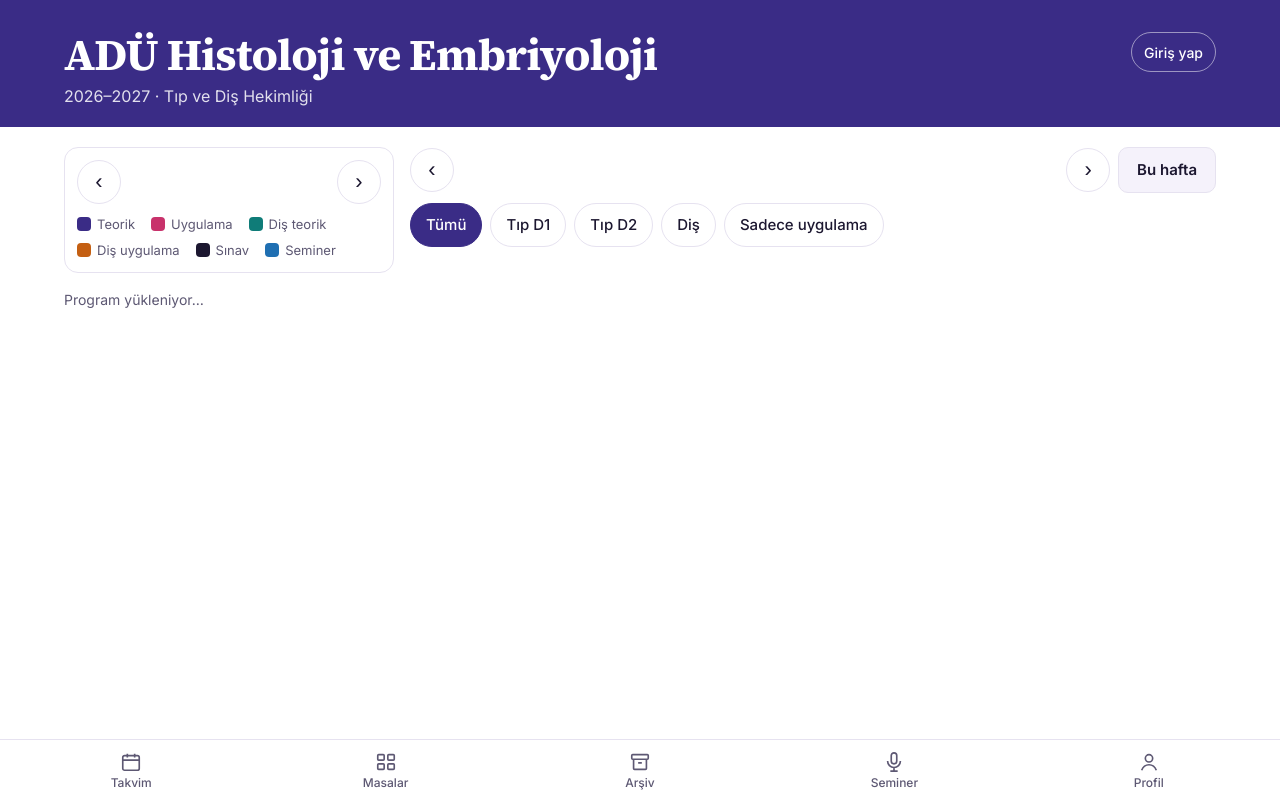
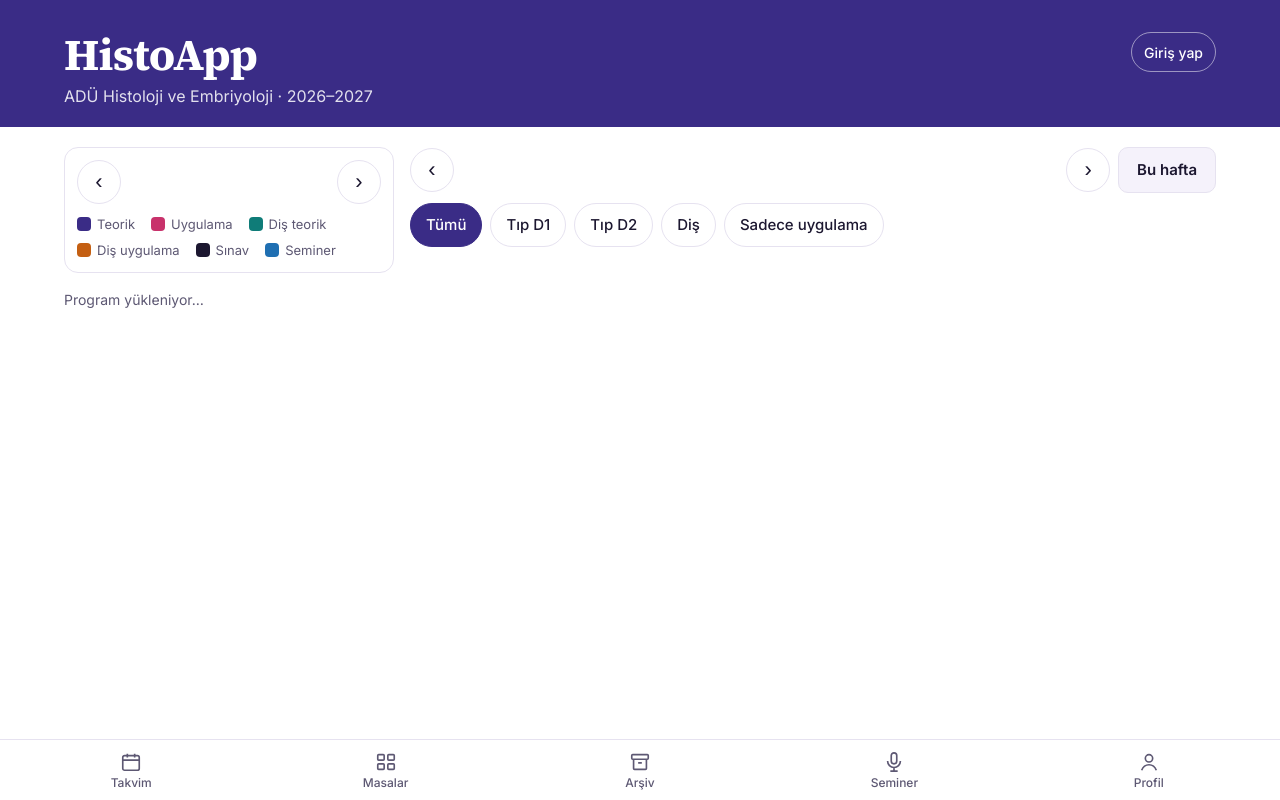
Before and after one commit to ADU-Histoloji/AD-Histoloji, a plain HTML site: page index.html in a window 1280 px wide. Drawn offline with Linux system fonts and the light colour scheme.

Commit message:
Uygulamanın adı HistoApp
Co-Authored-By: Claude Opus 5.5 <noreply@anthropic.com>
Claude-Session: https://claude.ai/code/session_015Qrhu7qnyY4JjAKKPzGZjc

```diff
--- a/index.html
+++ b/index.html
@@ -3,7 +3,7 @@
 <head>
 <meta charset="utf-8">
 <meta name="viewport" content="width=device-width, initial-scale=1, viewport-fit=cover">
-<title>ADÜ Histoloji ve Embriyoloji</title>
+<title>HistoApp · ADÜ Histoloji ve Embriyoloji</title>
 <meta name="theme-color" content="#3a2c86">
 <script>
   // Seçilen boya teması ve açık/koyu görünüm, sayfa çizilmeden uygulanır (renk sıçraması olmasın)
@@ -13,7 +13,7 @@
 <link rel="icon" href="icons/icon-192.png">
 <link rel="apple-touch-icon" href="icons/icon-192.png">
 <meta name="apple-mobile-web-app-capable" content="yes">
-<meta name="apple-mobile-web-app-title" content="Histoloji">
+<meta name="apple-mobile-web-app-title" content="HistoApp">
 <link rel="preconnect" href="https://fonts.googleapis.com">
 <link href="https://fonts.googleapis.com/css2?family=Source+Serif+4:opsz,wght@8..60,600;8..60,700&family=Inter:wght@400;500;600&display=swap" rel="stylesheet">
 <link rel="stylesheet" href="style.css">
@@ -22,8 +22,8 @@
 <header class="top">
   <div class="wrap topbar">
     <div>
-      <h1 id="title">ADÜ Histoloji ve Embriyoloji</h1>
-      <p class="sub">2026–2027 · Tıp ve Diş Hekimliği</p>
+      <h1 id="title">HistoApp</h1>
+      <p class="sub">ADÜ Histoloji ve Embriyoloji · 2026–2027</p>
     </div>
     <div class="topbtns">
       <button class="who-btn zil hide" id="zil" aria-label="Bildirimler"><svg viewBox="0 0 24 24" width="20" height="20" fill="none" stroke="currentColor" stroke-width="1.8" aria-hidden="true"><path d="M6 8a6 6 0 1 1 12 0c0 7 3 8 3 8H3s3-1 3-8M10 20a2 2 0 0 0 4 0"/></svg><span class="rozet hide"></span></button>
--- a/js/app.js
+++ b/js/app.js
@@ -14,7 +14,7 @@ import { initTema } from './tema.js';
 import { initSinavKagidi } from './sinavkagidi.js';
 
 const VIEWS = ['takvim', 'uygulama', 'arsiv', 'seminer', 'profil', 'yonetim', 'kura', 'kagit'];
-const TITLES = { takvim: 'ADÜ Histoloji ve Embriyoloji', uygulama: 'Uygulama masaları', arsiv: 'Preparat arşivi', seminer: 'Seminer sırası', kura: 'Kura', kagit: 'Sınav kâğıdı', profil: 'Hesabım', yonetim: 'Yönetim' };
+const TITLES = { takvim: 'HistoApp', uygulama: 'Uygulama masaları', arsiv: 'Preparat arşivi', seminer: 'Seminer sırası', kura: 'Kura', kagit: 'Sınav kâğıdı', profil: 'Hesabım', yonetim: 'Yönetim' };
 function route() {
   let v = location.hash.slice(1);
   if (!VIEWS.includes(v) || (v === 'yonetim' && !state.admin)) v = 'takvim';
--- a/sw.js
+++ b/sw.js
@@ -1,6 +1,6 @@
 // Uygulamanın internet zayıfken de açılması için dosyaları önbellekte tutar.
 // Her zaman önce ağdan güncel sürümü dener (tarayıcı önbelleğini atlayarak), olmazsa önbellektekini gösterir.
-const CACHE = 'histoloji-v33';
+const CACHE = 'histoloji-v34';
 const FILES = ['./', 'index.html', 'style.css', 'manifest.webmanifest', 'data/events.json',
   'js/app.js', 'js/config.js', 'js/fb.js', 'js/util.js', 'js/takvim.js', 'js/arsiv.js', 'js/hesap.js', 'js/yonetim.js', 'js/bildirim.js', 'js/uygulamalar.js', 'js/duyurular.js',
   'icons/icon-192.png', 'icons/icon-512.png'];
@@ -17,7 +17,7 @@ self.addEventListener('push', e => {
   let d = {};
   try { d = e.data ? e.data.json() : {}; } catch (x) { d = { data: { body: e.data && e.data.text() } }; }
   const p = d.data || d.notification || d;
-  const title = p.title || 'Histoloji bölümü';
+  const title = p.title || 'HistoApp';
   const opts = {
     body: p.body || '', icon: 'icons/icon-192.png', badge: 'icons/icon-192.png',
     tag: p.tag || 'histoloji', renotify: true,
```
Also changed, not shown: README.md, manifest.webmanifest.
